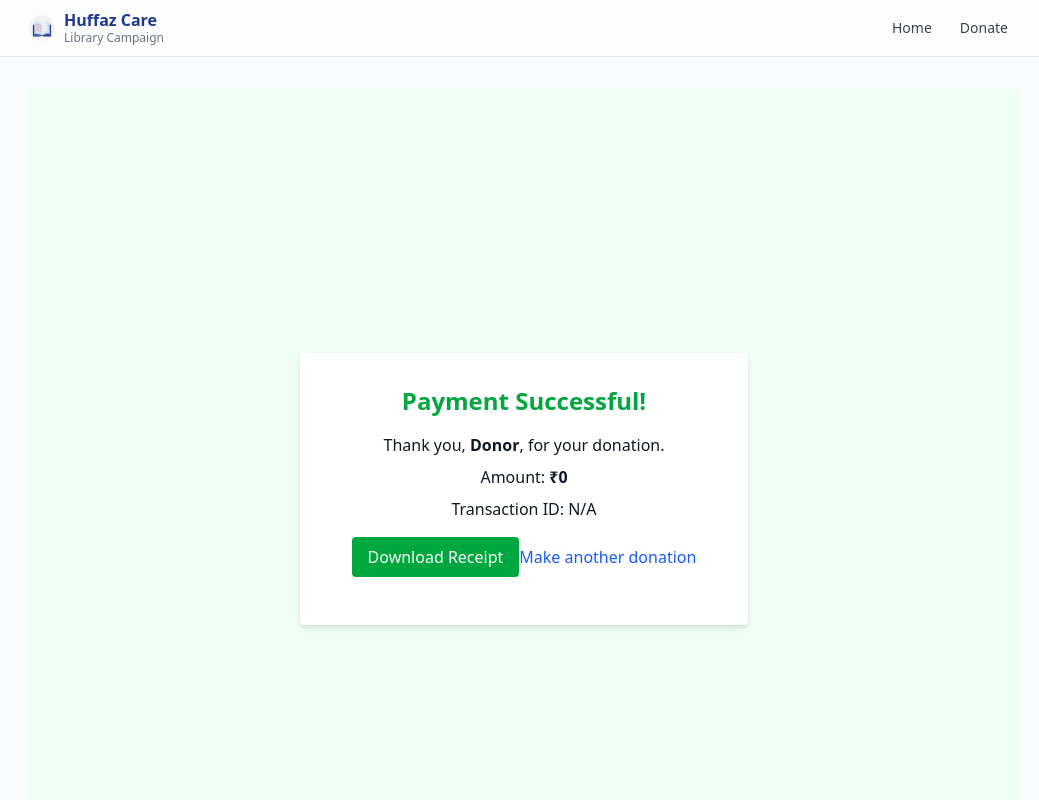
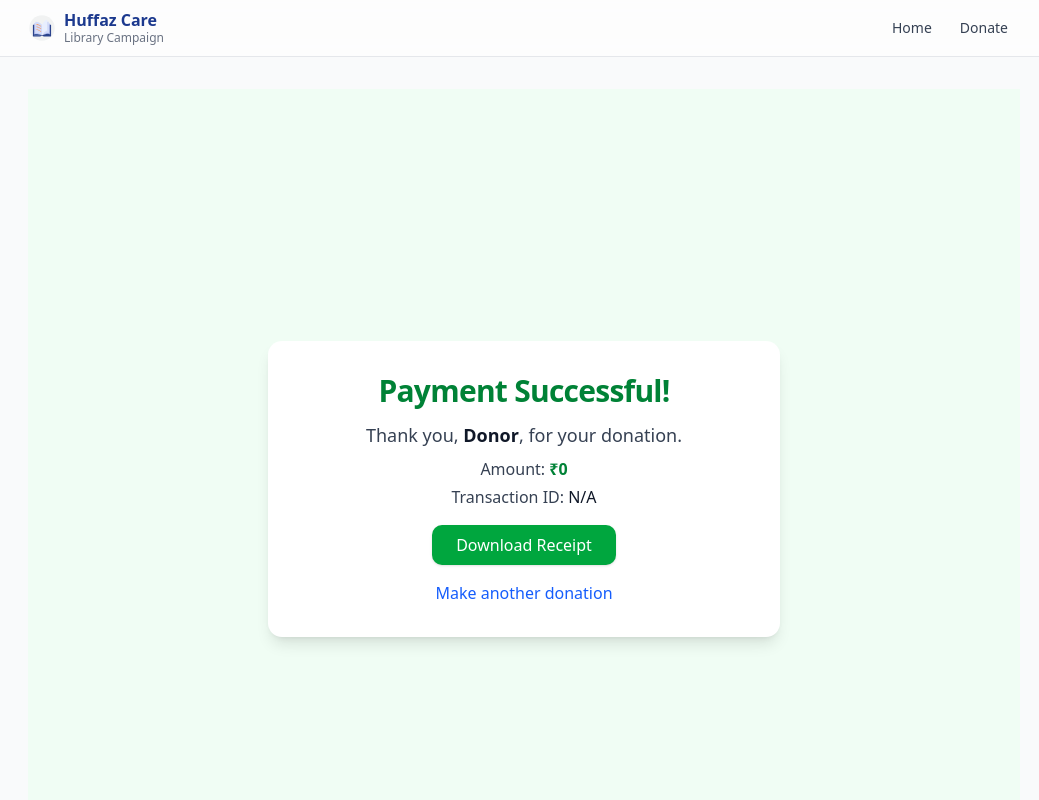
Before and after one commit to muhammedshamilmt/library-donation-webapp, a Next.js app: page /donate/success in a window 1280 px wide. Shown: the top 800 px of the page, without its empty margins (116-1155 px from the left). Built offline with nearby package versions, Linux system fonts and the light colour scheme.

Commit message:
success screen now features improved alignment,

```diff
--- a/app/donate/success/page.tsx
+++ b/app/donate/success/page.tsx
@@ -1,3 +1,4 @@
+"use client";
 import React from 'react';
 import Link from 'next/link';
 import jsPDF from 'jspdf';
@@ -23,22 +24,33 @@ const SuccessPage = ({ searchParams }: { searchParams: Record<string, string> })
   };
 
   return (
-    <div className="flex flex-col items-center justify-center min-h-screen bg-green-50">
-      <div className="bg-white p-8 rounded shadow-md w-full max-w-md text-center">
-        <h1 className="text-2xl font-bold text-green-600 mb-4">Payment Successful!</h1>
-        <p className="mb-2">Thank you, <span className="font-semibold">{donorName}</span>, for your donation.</p>
-        <p className="mb-2">Amount: <span className="font-semibold">₹{amount}</span></p>
-        <p className="mb-4">Transaction ID: <span className="font-mono">{transactionId}</span></p>
+    <div className="flex items-center justify-center min-h-screen bg-green-50 px-4">
+      <div className="bg-white rounded-xl shadow-lg w-full max-w-lg p-8 flex flex-col items-center animate-fade-in">
+        <h1 className="text-3xl font-extrabold text-green-700 mb-3 tracking-tight">Payment Successful!</h1>
+        <p className="mb-2 text-lg text-gray-700">Thank you, <span className="font-bold text-gray-900">{donorName}</span>, for your donation.</p>
+        <div className="flex flex-col items-center gap-1 mb-4">
+          <span className="text-base text-gray-700">Amount: <span className="font-bold text-green-700">₹{amount}</span></span>
+          <span className="text-base text-gray-700">Transaction ID: <span className="font-mono text-gray-900">{transactionId}</span></span>
+        </div>
         <button
-          className="bg-green-600 text-white px-4 py-2 rounded hover:bg-green-700 mb-4"
+          className="bg-green-600 hover:bg-green-700 text-white font-medium px-6 py-2 rounded-lg shadow transition-all duration-150 mb-3 focus:outline-none focus:ring-2 focus:ring-green-400"
           onClick={handleDownloadReceipt}
         >
           Download Receipt
         </button>
-        <Link href="/donate">
-          <span className="text-blue-600 hover:underline">Make another donation</span>
+        <Link href="/donate" className="mt-1">
+          <span className="text-blue-600 hover:underline text-base">Make another donation</span>
         </Link>
       </div>
+      <style jsx>{`
+        .animate-fade-in {
+          animation: fadeIn 0.7s ease;
+        }
+        @keyframes fadeIn {
+          from { opacity: 0; transform: translateY(20px); }
+          to { opacity: 1; transform: translateY(0); }
+        }
+      `}</style>
     </div>
   );
 };
```
